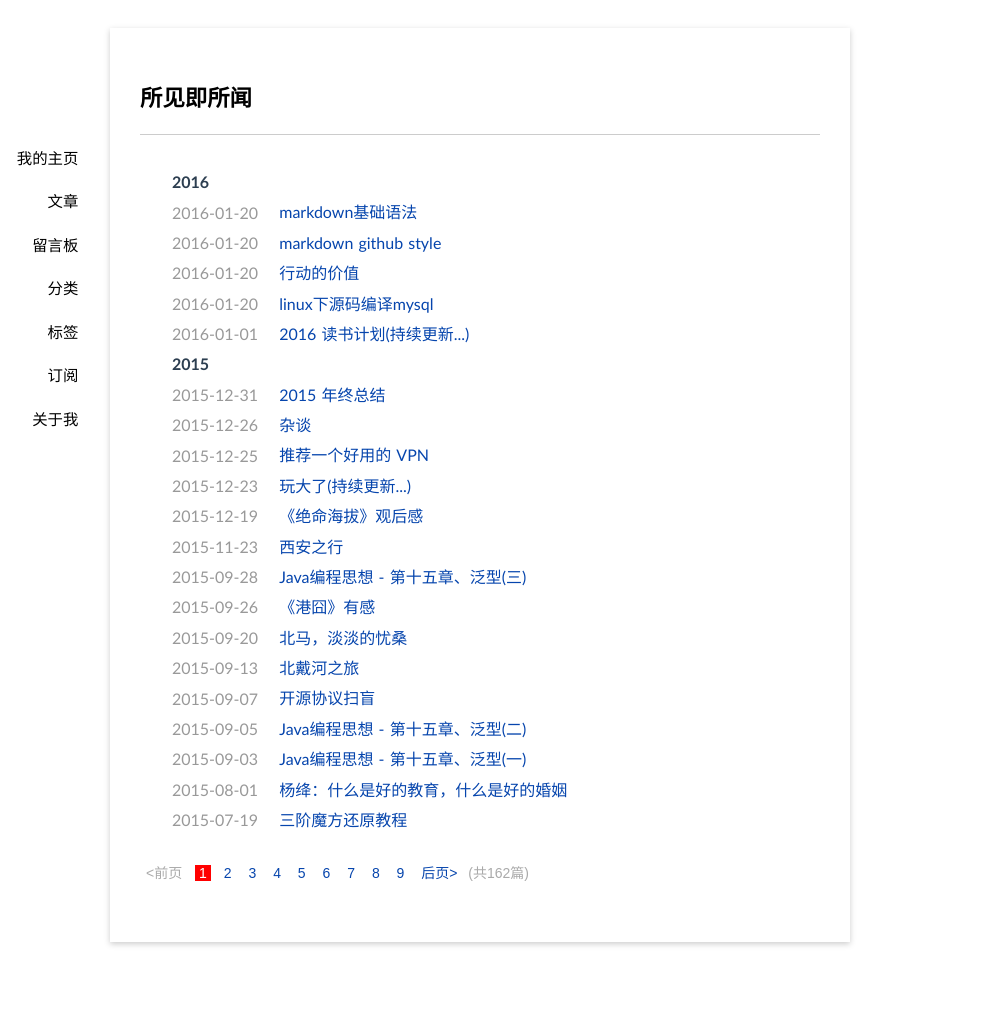
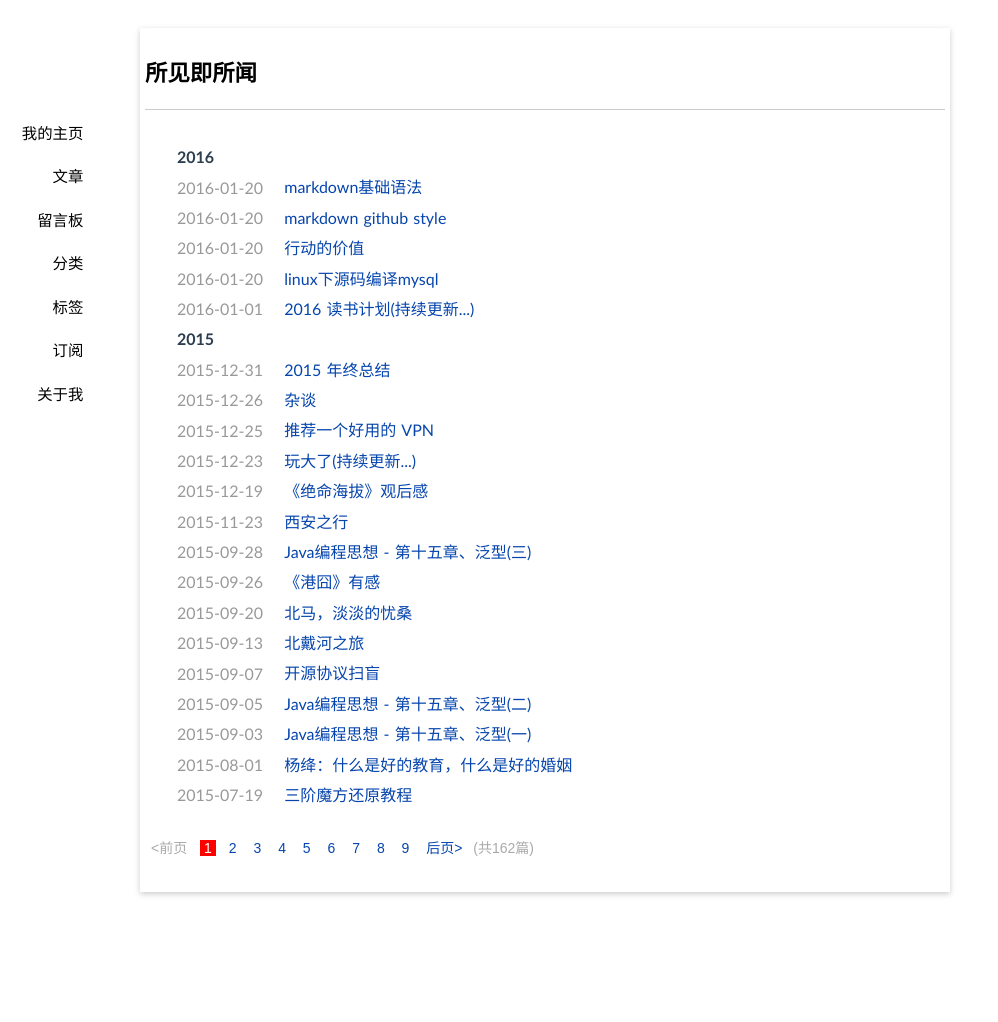
Before and after one commit to jzoe/post, a Jekyll site: the page built from index.html, in a window 1280 px wide. Shown: the whole page, without its empty margins (0-998 px from the left). Built offline with Jekyll 4.4.1, drawn with Linux system fonts in a browser that asks for light colours; Markdown is read by kramdown in place of the engine named in the settings; the list of posts is cut into pages by our own code; after the commit the page ends 972 px from its top, so only the background shows below that.

Commit message:
fix bugs

```diff
--- a/media/css/style.css
+++ b/media/css/style.css
@@ -47,7 +47,7 @@ td, th { padding:5px 10px; border:1px solid #886; background:#efefef; }
 #container{width:800px;margin:2em auto;display:block;padding:0 2em;}
 */
 #container {
-    width: 1060px;
+    width: 1000px;
     margin: 2em auto 60px;
     min-height: 400px;
     height: auto !important;
@@ -55,10 +55,10 @@ td, th { padding:5px 10px; border:1px solid #886; background:#efefef; }
 }
 #main {
     margin-bottom: 80px;
-    width: 680px;
+    width: 800px;
     float: left;
     background: #fff;
-    padding: 30px;
+    padding: 5px;
     box-shadow: 0 2px 6px #ccc;
 }
 
@@ -168,11 +168,11 @@ background: #83BF73;
 }
 
 .sidenav {
-	width: 15em;
+	width: 20em;
 	background: #fff;
 	float: right;
 	padding: 0px;
-	margin-left: 60em;
+	margin-left: 55em;
 	box-shadow: 0 1px 10px #ccc
 }
 
```
